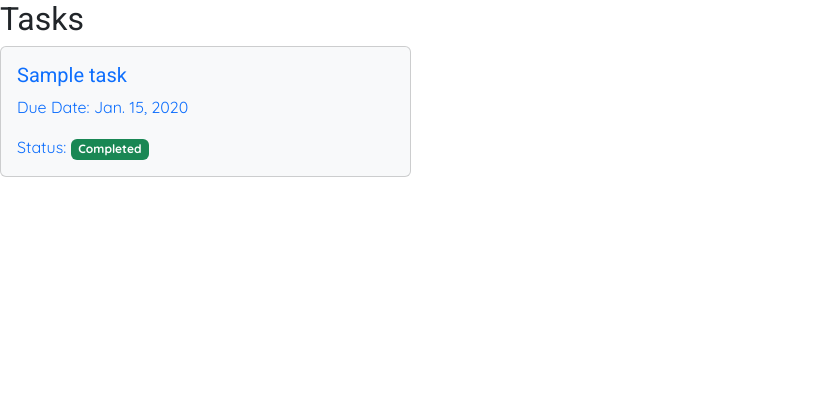
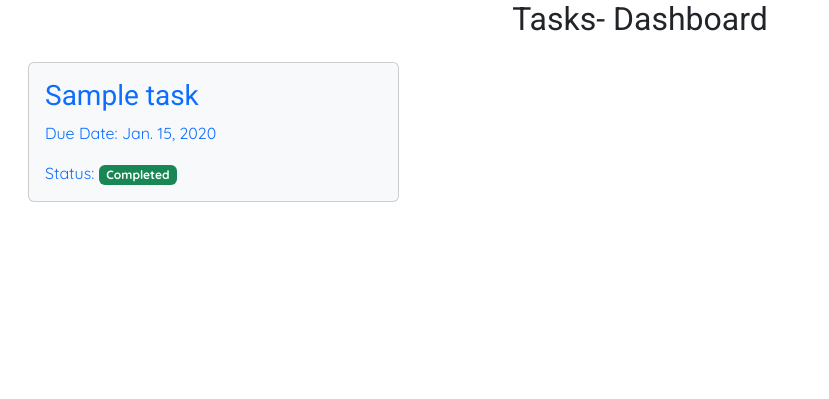
Before and after one commit to JonFD4/Taskhub, a Django app: page /tasks/ in a window 1280 px wide. Shown: the part 101-500 px from the top of the page, without its empty margins (0-829 px from the left). Run offline with Django 5.2, Linux system fonts and the light colour scheme; a user stored in the database is signed in; tables that the repository leaves empty hold one stand-in row (values such as "Sample post"); parts of the project's set-up code (start-up, migrations or seed data) failed here and were passed over; some libraries are stand-ins or nearby versions.

Commit message:
Add bootsrap styling

```diff
--- a/tasks/templates/tasks/tasks_list.html
+++ b/tasks/templates/tasks/tasks_list.html
@@ -3,14 +3,14 @@
 {% block title %}Dashboard - Task Hub{% endblock %}
 
 {% block content %}
-    <h2>Tasks</h2>
-    <div class="row">
+    <h2 class= "text-center">Tasks- Dashboard</h2>
+    <div class="row mx-auto">
         {% for task in tasks %}
             <div class="col-lg-4">
                 <a href="{% url 'task_detail' pk=task.pk %}" class="text-decoration-none">
-                    <div class="card task-card {% if task.completed %}bg-light{% endif %}">
+                    <div class="card task-card {% if task.completed %}bg-light{% endif %} m-3">
                         <div class="card-body">
-                            <h5 class="card-title">{{ task.title }}</h5>
+                            <h3 class="card-title">{{ task.title }}</h5>
                             <p class="card-text">Due Date: {{ task.due_date }}</p>
                             <p class="card-text">Status: {% if task.completed %}<span class="badge bg-success">Completed</span>{% else %}<span class="badge bg-danger">Incomplete</span>{% endif %}</p>
                         </div>
```
